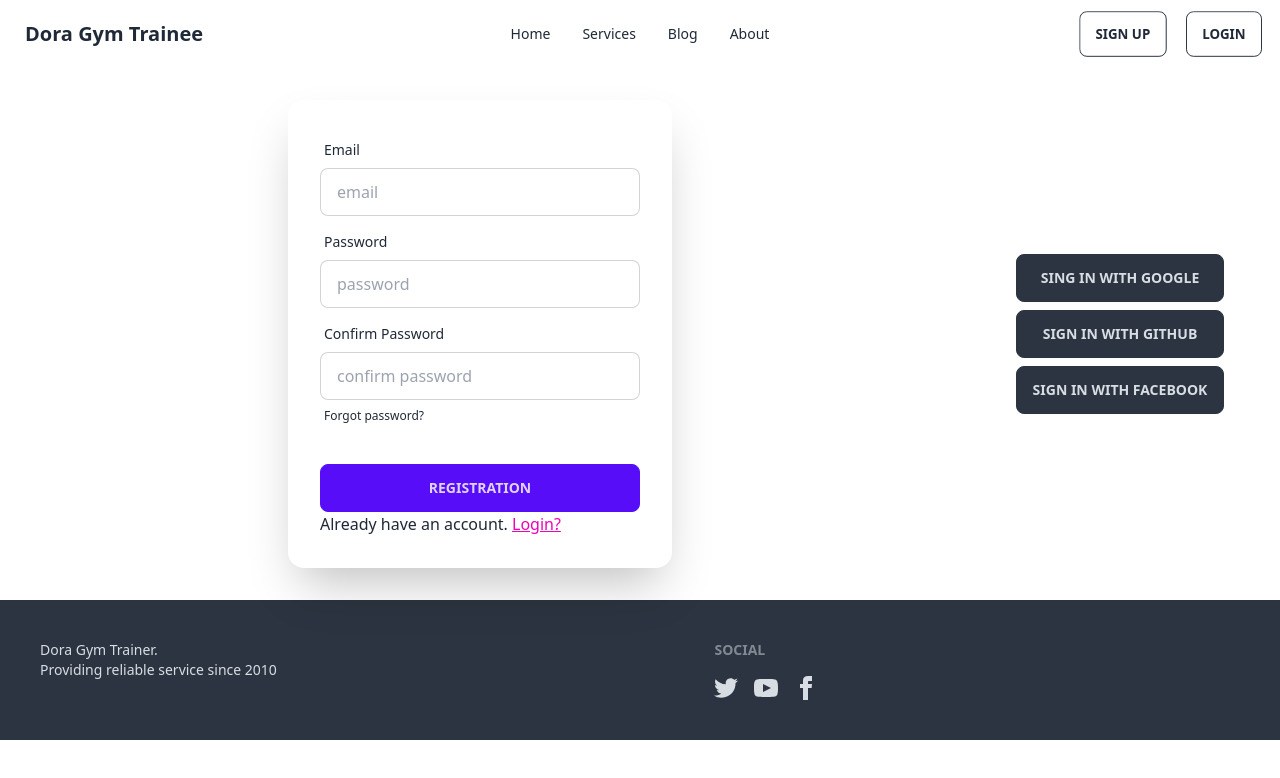
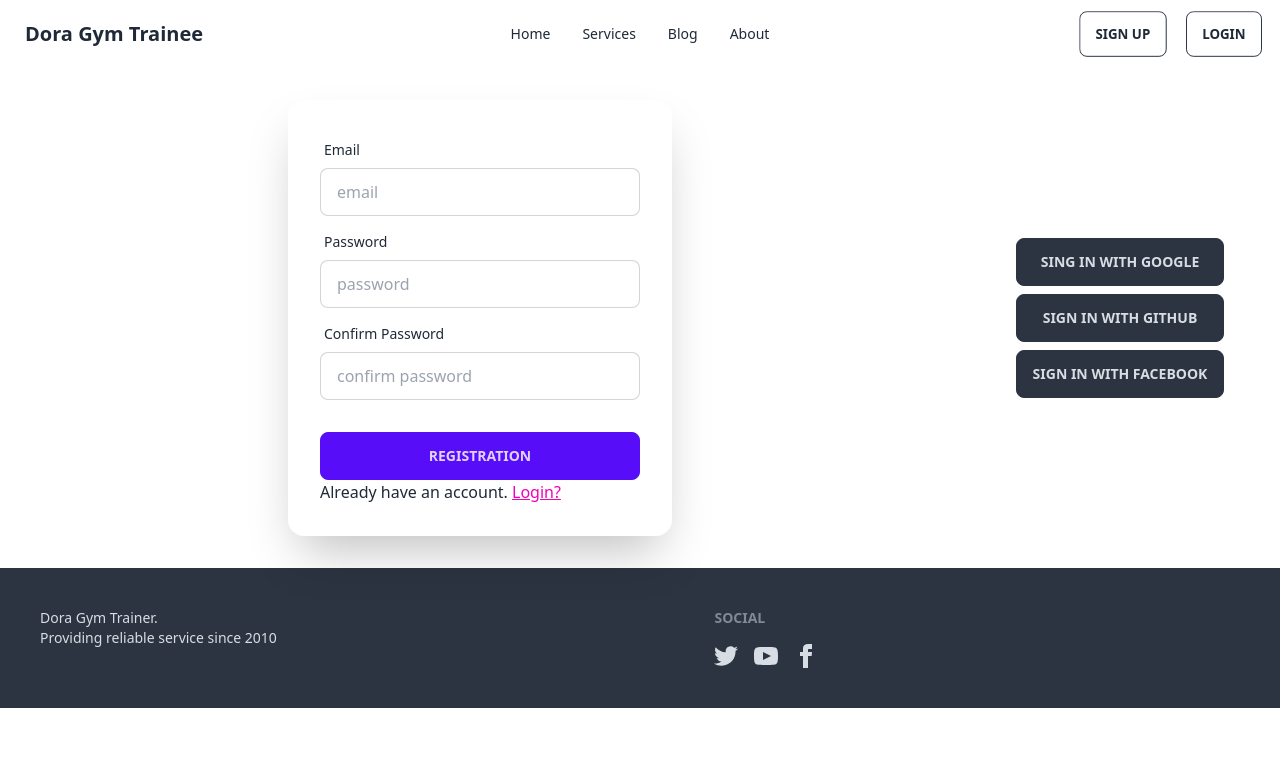
Before and after one commit to mohammadSelimReza/independent-service, a React (Vite) app: page /signup in a window 1280 px wide. Shown: the top 778 px of the page. Built offline with nearby package versions, Linux system fonts and the light colour scheme; no server answers.

Commit message:
reg page edited

```diff
--- a/src/Pages/SignUp.jsx
+++ b/src/Pages/SignUp.jsx
@@ -151,11 +151,6 @@ const Login = () => {
               {error.confirmPassword && (
                 <span className="err">{error.confirmPassword}</span>
               )}
-              <label className="label">
-                <a href="#" className="label-text-alt link link-hover">
-                  Forgot password?
-                </a>
-              </label>
             </div>
             <div className="form-control mt-6">
               <button className="btn btn-primary">Registration</button>
```
